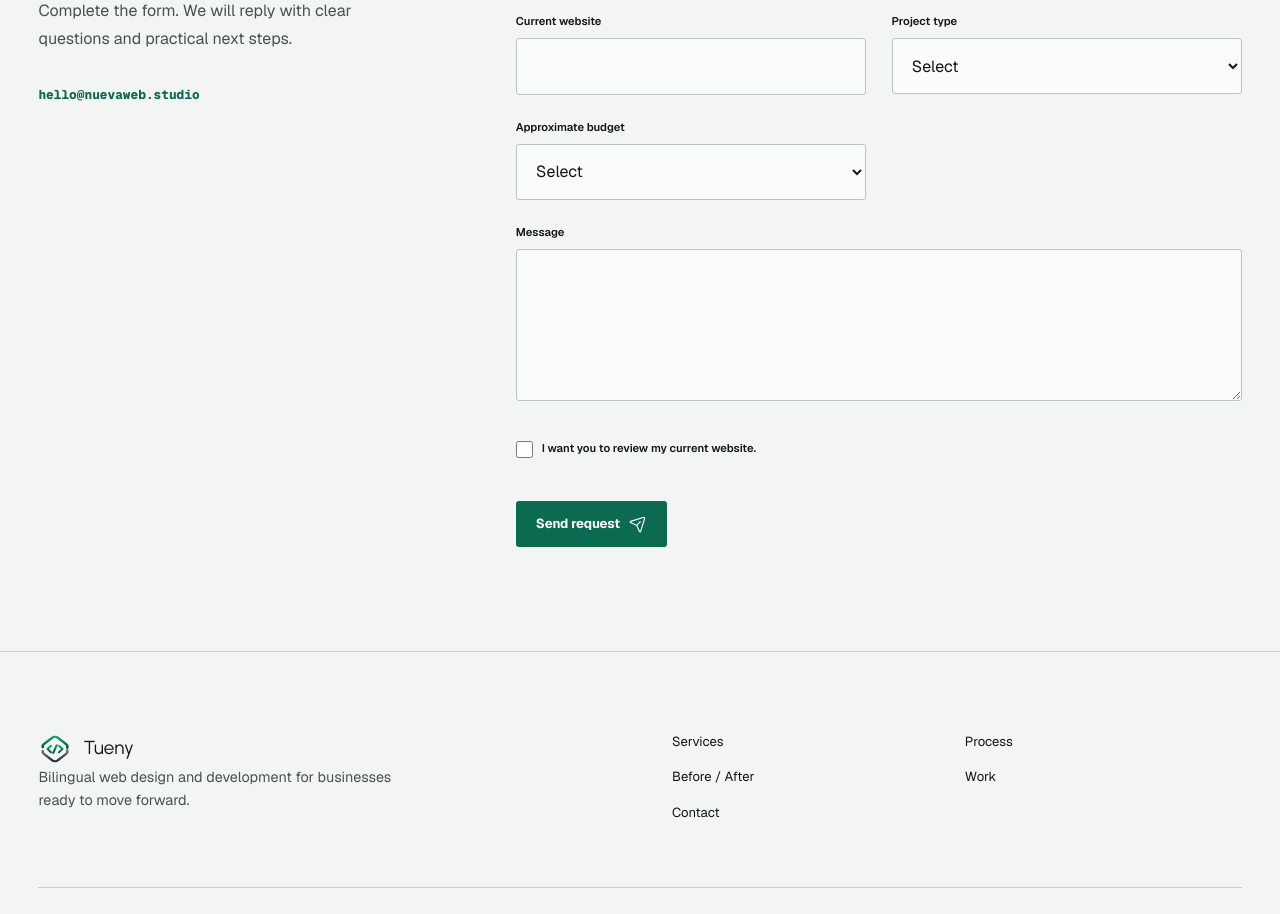
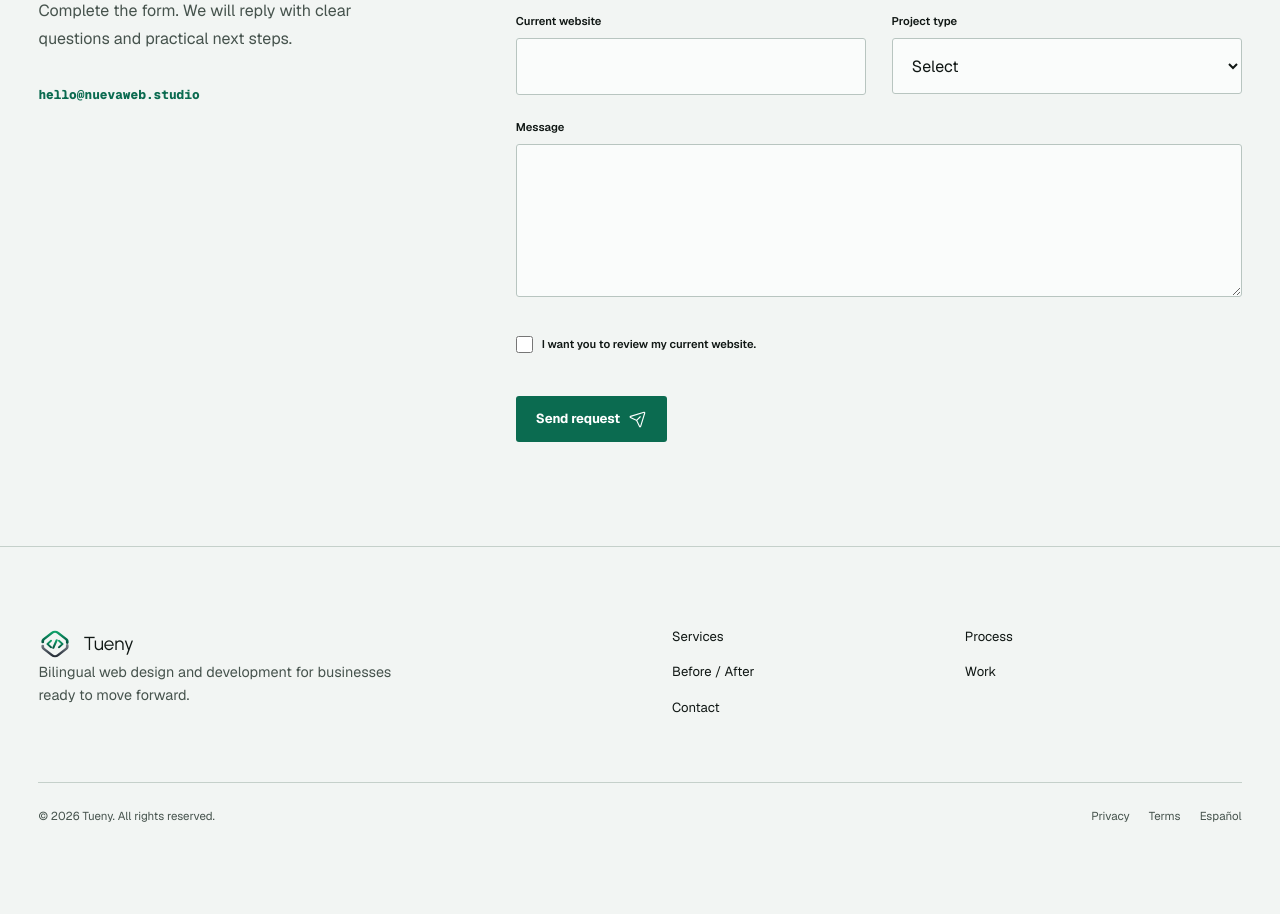
Before and after one commit to JohsonRodriguez/emprendimiento, a Next.js app: page /en in a window 1280 px wide. Shown: the part 8760-9674 px from the top of the page. After the commit the page ends 9632 px from the top, so only its background shows below. Built offline with nearby package versions, Linux system fonts and the light colour scheme.

Commit message:
Remove budget field from contact form

```diff
--- a/components/ContactForm.tsx
+++ b/components/ContactForm.tsx
@@ -7,6 +7,6 @@ export function ContactForm({ d }: { d: Dictionary }) {
   async function submit(e:React.FormEvent<HTMLFormElement>){e.preventDefault(); const form=e.currentTarget; const required=[...form.querySelectorAll<HTMLInputElement|HTMLTextAreaElement>("[required]")]; const invalid=required.filter(x=>!x.value.trim()).map(x=>x.name); setErrors(invalid); if(invalid.length)return; setState("sending"); await new Promise(r=>setTimeout(r,700)); setState("success"); form.reset();}
   const fields=[{name:"name",type:"text",req:true},{name:"company",type:"text",req:true},{name:"email",type:"email",req:true},{name:"phone",type:"tel"},{name:"website",type:"url"}];
   return <form className="contact-form" onSubmit={submit} noValidate>{fields.map((f,i)=><label key={f.name}><span>{d.labels[i]}</span><input name={f.name} type={f.type} required={f.req} aria-invalid={errors.includes(f.name)}/>{errors.includes(f.name)&&<small>{d.required}</small>}</label>)}
-    <label><span>{d.labels[5]}</span><select name="type" defaultValue=""> <option value="" disabled>Select</option>{d.types.map(x=><option key={x}>{x}</option>)}</select></label><label><span>{d.labels[6]}</span><select name="budget" defaultValue=""><option value="" disabled>Select</option><option>$1,500 - $3,000</option><option>$3,000 - $6,000</option><option>$6,000+</option><option>Not sure yet</option></select></label><label className="full"><span>{d.labels[7]}</span><textarea name="message" rows={5} required aria-invalid={errors.includes("message")}/>{errors.includes("message")&&<small>{d.required}</small>}</label><label className="checkbox full"><input type="checkbox" name="audit"/><span>{d.analyze}</span></label>
+    <label><span>{d.labels[5]}</span><select name="type" defaultValue=""> <option value="" disabled>Select</option>{d.types.map(x=><option key={x}>{x}</option>)}</select></label><label className="full"><span>{d.labels[7]}</span><textarea name="message" rows={5} required aria-invalid={errors.includes("message")}/>{errors.includes("message")&&<small>{d.required}</small>}</label><label className="checkbox full"><input type="checkbox" name="audit"/><span>{d.analyze}</span></label>
     <div className="form-submit full"><button className="button primary" disabled={state==="sending"}>{state==="sending"?d.sending:d.send}<PaperPlaneTilt size={18}/></button>{state==="success"&&<p className="form-status success"><CheckCircle size={20}/>{d.success}</p>}{state==="error"&&<p className="form-status error"><WarningCircle size={20}/>{d.error}</p>}</div></form>;
 }
```
